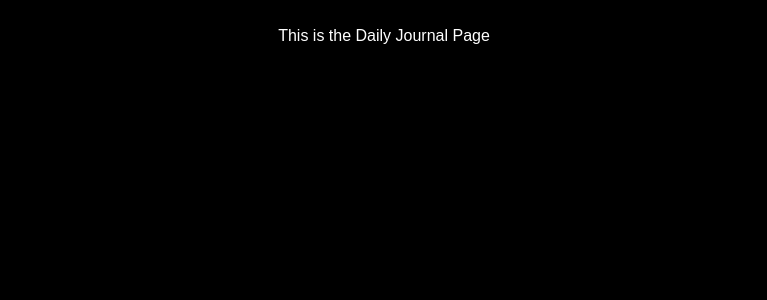
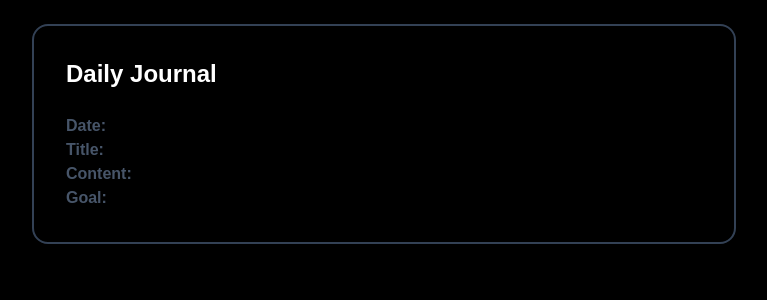
Before and after one commit to DevzekiFaith/kaizen, a Next.js app: page /dailyJournal in a window 1280 px wide. Shown: the top 300 px of the page, without its empty margins (256-1023 px from the left). Built offline with nearby package versions, Linux system fonts and the light colour scheme; no server answers.

Commit message:
daily-weekly

```diff
--- a/package.json
+++ b/package.json
@@ -19,6 +19,7 @@
     "firebase": "^10.13.2",
     "lucide-react": "^0.445.0",
     "next": "^14.2.14",
+    "next-query-params": "^5.0.1",
     "next-themes": "^0.3.0",
     "react": "^18.3.1",
     "react-calendar": "^5.0.0",
--- a/src/app/content/page.tsx
+++ b/src/app/content/page.tsx
@@ -7,7 +7,7 @@ import Image from "next/image";
 import TimeTracker from "@/components/Time-Tracker/Time-Tracker";
 import NavBar from "@/components/NavBar/NavBar";
 import { FaArrowUpRightFromSquare } from "react-icons/fa6";
-import { useRouter } from "next/router";
+import { useRouter } from "next/navigation";
 import Modal from "@/components/Modal/Modal"; // Import useRouter for navigation
 
 type FormValues = {
@@ -18,6 +18,7 @@ type FormValues = {
 };
 
 const MainPage = () => {
+  const router = useRouter();
   const [isModalOpen, setIsModalOpen] = useState(false);
   const [isDarkTheme, setIsDarkTheme] = useState(false);
 
@@ -34,7 +35,10 @@ const MainPage = () => {
   const onSubmit: SubmitHandler<FormValues> = (data) => {
     console.log(data);
     reset();
-    alert("just Dropped my Schedule for the Day! SUPER-EXCITED"); // Moved reset inside onSubmit
+    alert("just Dropped my Schedule for the Day! SUPER-EXCITED");
+    // Moved reset inside onSubmit
+    const queryString = new URLSearchParams(data).toString();
+    router.push(`/dailyJournal?${queryString}`);
   };
   return (
     <main>
@@ -42,7 +46,11 @@ const MainPage = () => {
         <NavBar onToggleModal={toggleModal} />
       </div>
       <div>
-        <Modal isOpen={isModalOpen} onClose={toggleModal} toggleTheme={toggleTheme} />
+        <Modal
+          isOpen={isModalOpen}
+          onClose={toggleModal}
+          toggleTheme={toggleTheme}
+        />
       </div>
       <div className="flex justify-center items-center flex-col xl:flex-row gap-[4rem] pt-[10rem]">
         <div>
@@ -107,7 +115,7 @@ const MainPage = () => {
             <span className="flex flex-col mb-[1.5rem] ">
               <label className="text-slate-500 text-[12px]">Title</label>
               <input
-                className="text-slate-800 text-[12px] p-[8px] rounded-2xl"
+                className="text-slate-400 text-[12px] p-[8px] rounded-2xl"
                 type="text"
                 placeholder="title of goal"
                 {...register("title", { required: true })}
--- a/src/app/dailyJournal/page.tsx
+++ b/src/app/dailyJournal/page.tsx
@@ -1,16 +1,34 @@
-"use client";
-// Import useRouter to access query parameters
+"use client"; // Ensures the component is rendered on the client-side
 
-import React from "react";
+import React, { useEffect, useState } from "react";
+import { useSearchParams } from "next/navigation";
 
-const DailyJournalPage = () => {
+const DailyJournal: React.FC = () => {
+  const searchParams = useSearchParams();
+  const [journalData, setJournalData] = useState<{ date?: string; title?: string; content?: string; goal?: string }>({});
+
+  useEffect(() => {
+    // Get parameters from the search URL
+    const date = searchParams.get('date');
+    const title = searchParams.get('title');
+    const content = searchParams.get('content');
+    const goal = searchParams.get('goal');
+
+    // Ensure the parameters exist before setting the state
+    if (date || title || content || goal) {
+      setJournalData({ date, title, content, goal });
+    }
+  }, [searchParams]);
+
   return (
-    <div className="flex justify-center items-center">
-      <div>
-        <h1 className="text-white">This is the Daily Journal Page</h1>
-      </div>
+    <div className="container mx-auto p-8 border-2 border-slate-700 w-[44rem] rounded-2xl">
+      <h1 className="text-2xl font-bold mb-6 text-white">Daily Journal</h1>
+      <p className="text-slate-600"><strong>Date:</strong> {journalData.date}</p>
+      <p className="text-slate-600"><strong>Title:</strong> {journalData.title}</p>
+      <p className="text-slate-600"><strong>Content:</strong> {journalData.content}</p>
+      <p className="text-slate-600"><strong>Goal:</strong> {journalData.goal}</p>
     </div>
   );
 };
 
-export default DailyJournalPage;
+export default DailyJournal;
--- a/src/app/signUp/page.tsx
+++ b/src/app/signUp/page.tsx
@@ -1,8 +1,7 @@
 "use client";
 
 // import { UploadIcon } from '@radix-ui/react-icons'
-import React from "react";
-import { useState } from "react";
+import React, { useState, useEffect } from "react"; // Import useState and useEffect
 import Image from "next/image";
 import Link from "next/link";
 import { useForm, SubmitHandler } from "react-hook-form";
@@ -19,7 +18,6 @@ import { onAuthStateChanged } from "firebase/auth";
 import { FirebaseError } from "firebase/app";
 import { ToastContainer, Zoom, toast } from "react-toastify";
 import "react-toastify/dist/ReactToastify.css";
-import { useEffect } from "react"; // {{ edit_1
 
 async function addDataToFireStore(name: string, email: string) {
   try {
@@ -45,11 +43,14 @@ type FormValues = {
 const SignUp = () => {
   const notify = () => toast("Wow so easy!");
   const router = useRouter();
+  const [showPassword, setShowPassword] = useState(false); // State for password visibility
+
   const HandleGoogle = async () => {
     const provider = await new GoogleAuthProvider();
     await signInWithPopup(auth, provider);
     router.push("/signIn");
   };
+
   const {
     register,
     handleSubmit,
@@ -77,14 +78,7 @@ const SignUp = () => {
     }
   };
 
-  const handleSignInClick = () => {
-    setIsSignIn(true); // Set state to show Sign In component
-  };
-
-  const [isSignIn, setIsSignIn] = useState(false); // State to toggle between Sign In and Sign Up
-
   useEffect(() => {
-    // {{ edit_2
     const unsubscribe = onAuthStateChanged(auth, (user) => {
       if (user) {
         console.log("User is signed in:", user);
@@ -95,7 +89,7 @@ const SignUp = () => {
     return () => unsubscribe(); // Cleanup subscription on unmount
   }, []); // Empty dependency array to run only on mount
 
-  toast.success("🦄 Wow! Succesfully Signed Up", {
+  toast.success("🦄 Wow! Successfully Signed Up", {
     position: "top-center",
     autoClose: 1000,
     hideProgressBar: false,
@@ -106,6 +100,10 @@ const SignUp = () => {
     theme: "dark",
     transition: Zoom,
   });
+
+  const togglePasswordVisibility = () => {
+    setShowPassword((prev) => !prev);
+  };
 
   return (
     <div>
@@ -130,16 +128,7 @@ const SignUp = () => {
               <h5 className="text-slate-700 text-[16px] w-[26rem] ml-[3rem] pt-[4px] mb-[-2rem]">
                 Create your Account
               </h5>
-              {/* <button
-              onClick={handleSignInClick}
-              className="bg-transparent border-2 border-slate-600 p-[4px] rounded-2xl w-[7rem] text-slate-400 text-[16px]"
-            >
-              Sign In
-            </button> */}
             </div>
-            {isSignIn ? (
-              <SignIn />
-            ) : (
             <form
               onSubmit={handleSubmit(onSubmit)}
               className="w-[26rem] p-[2.8rem]"
@@ -154,8 +143,7 @@ const SignUp = () => {
                     type="text"
                     id="name"
                     placeholder="Enter your name"
-                      // value={name}
-                      {...register("name", { required: true })} // Keep this line
+                    {...register("name", { required: true })}
                   />
                   {errors.name?.type === "required" && (
                     <p className="text-red-500 mb-[1rem]" role="alert">
@@ -170,7 +158,6 @@ const SignUp = () => {
                     type="email"
                     id="email"
                     placeholder="Enter your email"
-                      // value={email}
                     {...register("email", { required: true })}
                   />
                   {errors.email?.type === "required" && (
@@ -183,14 +170,27 @@ const SignUp = () => {
                   <label className="text-slate-200 mb-[.9rem] mt-[.9rem]">
                     Password
                   </label>
+                  <div className="relative">
                     <input
                       className="w-[24rem] h-[2.5rem] text-slate-300 bg-slate-800 rounded-3xl px-6 text-[12px]"
-                      type="password"
+                      type={showPassword ? "text" : "password"} // Toggle between text and password
                       id="password"
                       placeholder="Create your password"
-                      // value={password}
                       {...register("password", { required: true })}
                     />
+                    <button
+                      type="button"
+                      onClick={togglePasswordVisibility}
+                      className="absolute right-2 top-2"
+                      aria-label={showPassword ? "Hide password" : "Show password"}
+                    >
+                      {showPassword ? (
+                        <span className="text-slate-300 w-[18px] h-[18px]">👁️</span> // Open eye icon
+                      ) : (
+                        <span className="text-slate-300 w-[28px] h-[28px]">👁️‍🗨️</span> // Closed eye icon
+                      )}
+                    </button>
+                  </div>
                   {errors.password?.type === "required" && (
                     <p className="text-red-500" role="alert">
                       password is required
@@ -232,7 +232,6 @@ const SignUp = () => {
                 </span>
               </div>
             </form>
-            )}
           </div>
           <div className="flex justify-center items-center gap-[6px] bg-transparent border-2 border-white w-[24rem] h-[2.5rem] rounded-3xl mt-[1.2rem] ml-[3rem]">
             <Image src="/Frame.png" width={20} height={20} alt="origin" />
@@ -260,7 +259,7 @@ const SignUp = () => {
           draggable
           pauseOnHover
           theme="dark"
-          transition={Zoom} // Changed to use curly braces
+          transition={Zoom}
         />
       </div>
     </div>
--- a/src/app/weeklySummary/page.tsx
+++ b/src/app/weeklySummary/page.tsx
@@ -1,10 +1,33 @@
-import React from "react";
+"use client"; // This ensures client-side rendering
 
-const WeeklySummaryPage = () => {
+import React, { useEffect, useState } from "react";
+import { useSearchParams } from "next/navigation";
+import NavBar from "@/components/NavBar/NavBar";
+
+const WeeklySummaryPage: React.FC = () => {
+  const searchParams = useSearchParams();
+  const [summaryData, setSummaryData] = useState<{ content?: string }>({});
+
+  useEffect(() => {
+    // Get the 'content' from the URL's search parameters
+    const content = searchParams.get("content");
+    if (content) {
+      setSummaryData({ content });
+    }
+  }, [searchParams]);
+
+  const handleToggleModal = () => {
+    // Your modal toggle logic here
+  };
+
   return (
-    <div className="flex justify-center items-center">
-      <div className="">
-        <h1 className="text-slate-300">This is the Weekly Journal Page</h1>
+    <div>
+      <NavBar onToggleModal={handleToggleModal} />
+      <div className="container mx-auto p-8">
+        <h1 className="text-2xl font-bold mb-6 text-white">Weekly Summary</h1>
+        <p className="text-slate-600">
+          <strong>Content:</strong> {summaryData.content}
+        </p>
       </div>
     </div>
   );
--- a/src/components/Modal/Modal.tsx
+++ b/src/components/Modal/Modal.tsx
@@ -19,7 +19,7 @@ const Modal: React.FC<ModalProps> = ({ isOpen, onClose }) => {
   return (
     <div>
       <div
-        className={`fixed inset-0 bg-black bg-opacity-60  transition-opacity ${
+        className={`fixed inset-0 bg-black bg-opacity-70  transition-opacity ${
           isOpen ? "opacity-100" : "opacity-0 pointer-events-none"
         }`}
       >
@@ -43,17 +43,17 @@ const Modal: React.FC<ModalProps> = ({ isOpen, onClose }) => {
               </Link>
             </li>
             <li>
-              <Link href="/dailyJournal" className={`block ${isActive("/dailyJournal") ? "text-orange-500" : "text-slate-700"} hover:text-orange-500`}>
+              <Link href="/dailyJournal" className={`block ${isActive("/dailyJournal") ? "text-orange-500" : "text-slate-400"} hover:text-orange-500`}>
                 Daily Journal
               </Link>
             </li>
             <li>
-              <Link href="/weeklyJournal" className={`block ${isActive("/weeklyJournal") ? "text-orange-500" : "text-slate-700"} hover:text-orange-500`}>
+              <Link href="/weeklyJournal" className={`block ${isActive("/weeklyJournal") ? "text-orange-500" : "text-slate-400"} hover:text-orange-500`}>
                 Weekly Journal
               </Link>
             </li>
             <li>
-              <Link href="/profile" className={`block ${isActive("/profile") ? "text-orange-500" : "text-slate-700"} hover:text-orange-500`}>
+              <Link href="/profile" className={`block ${isActive("/profile") ? "text-orange-500" : "text-slate-400"} hover:text-orange-500`}>
                 Profile
               </Link>
             </li>
```
Also changed, not shown: 1 other file (tests, documents, lock files or other folders). Lines whose indentation alone changed are shown as unchanged.
